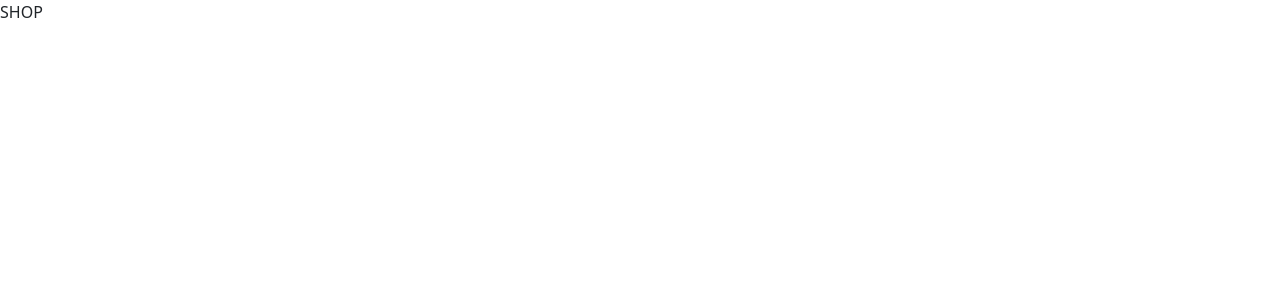
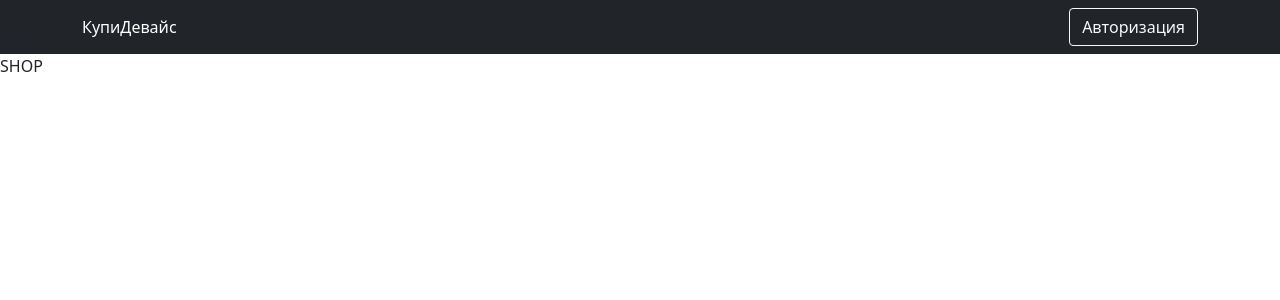
Before and after one commit to aleksabramov77/online-store-course, a React (Create React App) app in the folder client/: page /shop in a window 1280 px wide. Shown: the top 300 px of the page. Built offline with nearby package versions, Linux system fonts and the light colour scheme.

Commit message:
07 client Login Form

```diff
--- a/client/src/App.js
+++ b/client/src/App.js
@@ -1,10 +1,12 @@
 import React from 'react'
 import { BrowserRouter } from 'react-router-dom'
 import AppRouter from './components/AppRouter'
+import NavBar from './components/NavBar'
 
 function App () {
     return (
         <BrowserRouter>
+            <NavBar/>
             <AppRouter/>
         </BrowserRouter>
     )
--- a/client/src/components/NavBar.js
+++ b/client/src/components/NavBar.js
@@ -0,0 +1,65 @@
+import React, { useContext } from 'react'
+import { Context } from '../index'
+import Navbar from 'react-bootstrap/Navbar'
+import Nav from 'react-bootstrap/Nav'
+import { DEVICE_ROUTE, LOGIN_ROUTE, REGISTRATION_ROUTE, SHOP_ROUTE } from '../utils/consts'
+import Button from 'react-bootstrap/cjs/Button'
+import { observer } from 'mobx-react-lite'
+import Container from 'react-bootstrap/cjs/Container'
+import { NavLink } from 'react-router-dom'
+// import NavLink from 'react-bootstrap/NavLink'
+
+const NavBar = observer(() => {
+    const { user } = useContext(Context)
+    return (
+        <Navbar className="d-flex px-2" bg="dark" variant="dark">
+            <Container>
+                <NavLink
+                    to={SHOP_ROUTE}
+                    style={{color:'white', textDecoration:'none'}}
+                >
+                    КупиДевайс
+                </NavLink>
+                {user.isAuth ?
+                    <Nav>
+                        <Button
+                            variant='outline-light'
+                        >
+                            Админ Панель
+                        </Button>
+                        <Button
+                            variant='outline-light'
+                            className='ms-2'
+                            onClick={() => user.setAuth(false)}
+
+                        >
+                            Выйти
+                        </Button>
+                    </Nav>
+                    :
+                    <Nav>
+                        <Button
+                            variant='outline-light'
+                            onClick={() => user.setAuth(true)}
+                        >
+                            Авторизация
+                        </Button>
+                    </Nav>
+                }
+            </Container>
+
+
+            {/*<Nav.Link href={SHOP_ROUTE}>Shop</Nav.Link>*/}
+            {/*<Nav.Link href={LOGIN_ROUTE}>Login</Nav.Link>*/}
+            {/*<Nav.Link href={REGISTRATION_ROUTE}>Registration</Nav.Link>*/}
+            {/*<Nav.Link*/}
+            {/*    href={DEVICE_ROUTE}*/}
+            {/*    className=""*/}
+
+            {/*>Device</Nav.Link>*/}
+        </Navbar>
+
+    )
+})
+
+export default NavBar
--- a/client/src/pages/Auth.js
+++ b/client/src/pages/Auth.js
@@ -1,10 +1,57 @@
 import React from 'react'
+import Container from 'react-bootstrap/cjs/Container'
+import Card from 'react-bootstrap/cjs/Card'
+import Form from 'react-bootstrap/cjs/Form'
+import Button from 'react-bootstrap/cjs/Button'
+import Row from 'react-bootstrap/cjs/Row'
+import { LOGIN_ROUTE, REGISTRATION_ROUTE } from '../utils/consts'
+import { NavLink, useLocation } from 'react-router-dom'
+import Col from 'react-bootstrap/cjs/Col'
 
 const Auth = () => {
+    const location = useLocation()
+    const isLogin = location.pathname === LOGIN_ROUTE
     return (
-        <div>
-            AUTH
-        </div>
+        <Container
+            className="d-flex justify-content-center align-items-center"
+            style={{ height: window.innerHeight - 56 }}
+        >
+            <Card style={{ width: 600 }} className="p-5">
+                <h2 className="m-auto">{isLogin ? 'Авторизация' : 'Регистрация'}</h2>
+                <Form className="d-flex flex-column">
+
+                    <Form.Group controlId='authEmail'>
+                        <Form.Control
+                            type='email'
+                            className="mt-3"
+                            placeholder="Введите ваш email ..."
+                        />
+                    </Form.Group>
+
+                    <Form.Group controlId='authPassword'>
+                        <Form.Control
+                            type='password'
+                            className="mt-3"
+                            placeholder="Введите ваш пароль ..."
+                        />
+                    </Form.Group>
+                        <Row className="mt-3 align-items-center">
+                            <Col md='auto' className="flex-grow-1 ">
+                                {isLogin
+                                ? <>Нет аккаунта? <NavLink to={REGISTRATION_ROUTE}>Зарегистрируйся</NavLink></>
+                                : <>Есть аккаунт? <NavLink to={LOGIN_ROUTE}>Войдите</NavLink></>
+                                }                            </Col>
+                            <Col className="text-end">
+                                <Button type='button' variant="outline-success">
+                                    {isLogin ? "Войти": "Регистрация"}
+                                </Button>
+                            </Col>
+                        </Row>
+                </Form>
+
+            </Card>
+        </Container>
+
     )
 }
 
```
